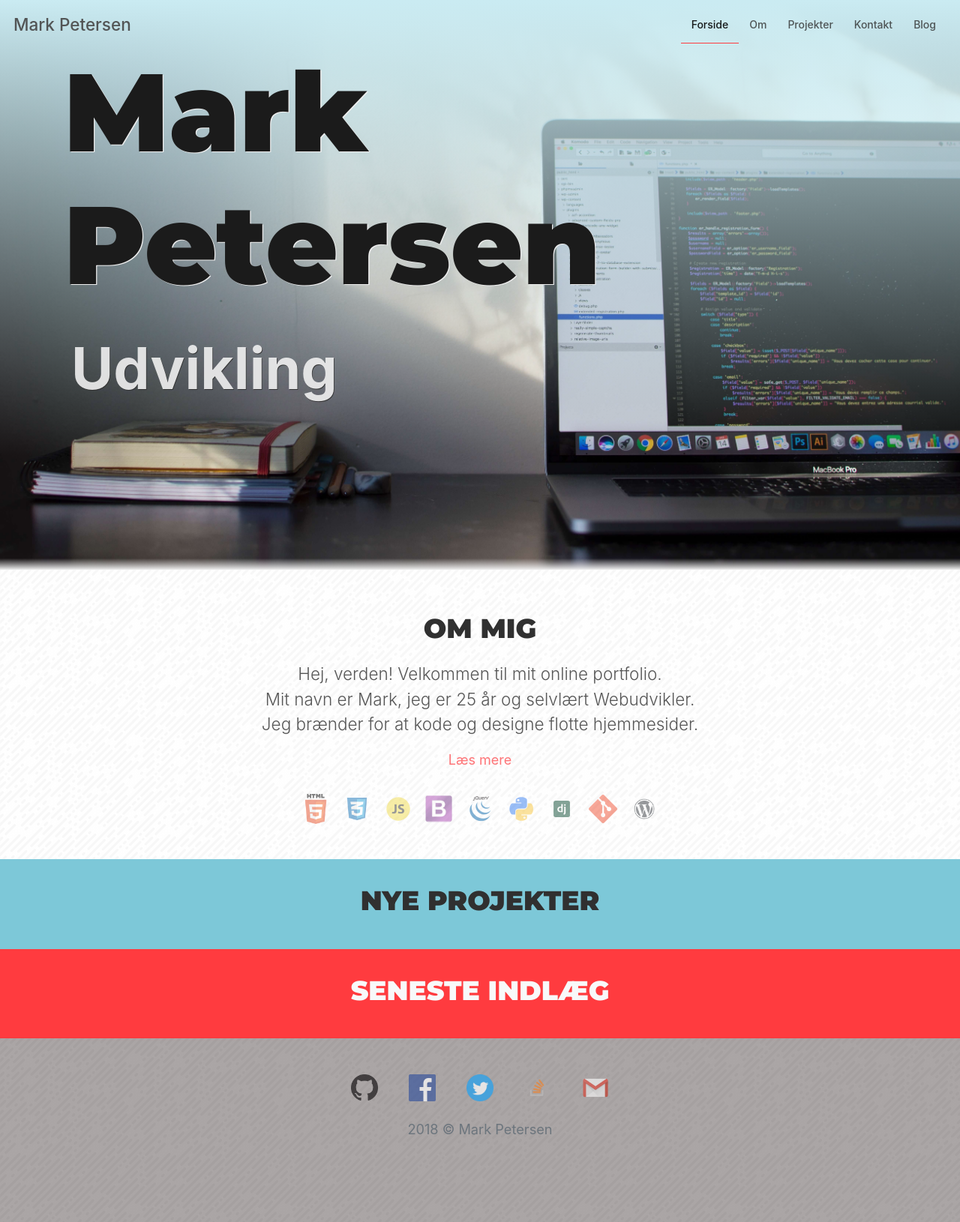
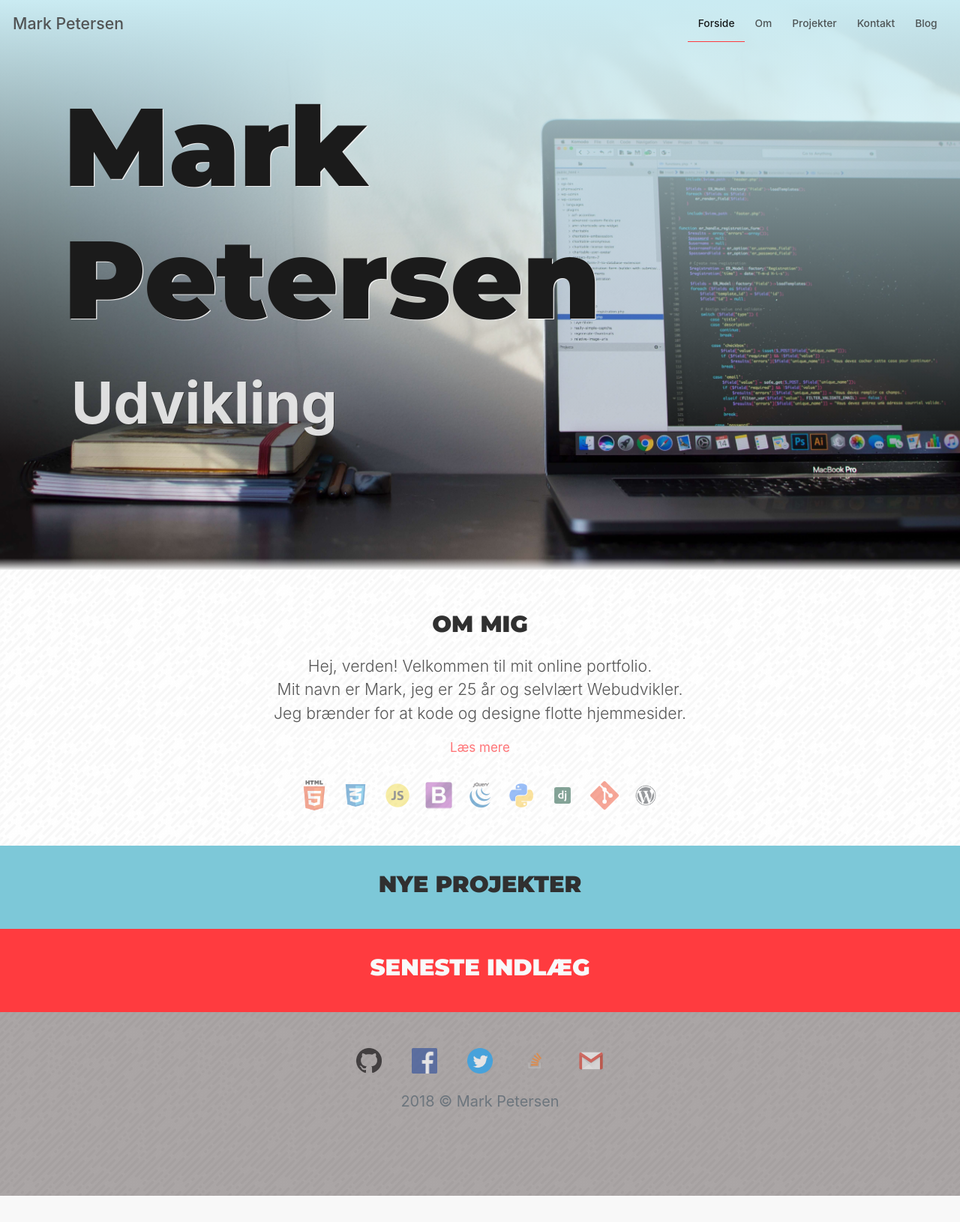
Before and after one commit to MarkP92/personal-portfolio, a Django app: page / in a window 1280 px wide. Shown: the whole page at 75% size. After the commit the page ends 1595 px from the top, so only its background shows below. Run offline with Django 3.2, Linux system fonts and the light colour scheme; data that the repository does not hold is empty; some libraries are stand-ins or nearby versions.

Commit message:
seo and css

```diff
--- a/blog/models.py
+++ b/blog/models.py
@@ -7,6 +7,7 @@ import PIL
 class Category(models.Model):
     title = models.CharField(max_length=100)
     slug = models.SlugField(unique=True)
+    seo_desc = models.CharField(max_length=120, default='Portfolio og personlig hjemmeside for Mark Petersen', blank=True, null=True)
 
     class Meta:
         ordering = ['title']
@@ -23,7 +24,6 @@ class Category(models.Model):
     def __str__(self):
         return self.title
 
-
 class Post(models.Model):
     title = models.CharField(max_length=200)
     author = models.ForeignKey('auth.User', on_delete=models.CASCADE)
@@ -33,6 +33,7 @@ class Post(models.Model):
     slug = models.SlugField(unique=True)
     image = models.ImageField(upload_to='img', null=True, blank=True)
     category = models.ForeignKey(Category, on_delete=models.CASCADE, default='')
+    seo_desc = models.CharField(max_length=120, default='Portfolio og personlig hjemmeside for Mark Petersen', blank=True, null=True)
 
     class Meta:
         ordering = ['-created_at']
--- a/blog/templates/blog/post_detail.html
+++ b/blog/templates/blog/post_detail.html
@@ -1,5 +1,6 @@
 {% extends 'blog/blog_base.html' %}
 {% load static %}
+{% block seo_desc %}{{ post.seo_desc }}{% endblock %}
 {% block title %}{{ post.title }}{% endblock %}
 
 {% block content %}
--- a/blog/templates/blog/post_list.html
+++ b/blog/templates/blog/post_list.html
@@ -9,7 +9,7 @@
     </div>
     <div class="row">
         {% for post in post_list %}
-            <div class="col-md-8 col-sm-12">
+            <div class="col-md-8">
                 <div class="card blog-card">
                     {% if post.image %}
                         <img class="card-img-top" src="{{ post.image.url }}" class="img-fluid" alt="Blog Featured Image">
--- a/blog/views.py
+++ b/blog/views.py
@@ -23,8 +23,6 @@ class CategoryDetailView(DetailView):
     model = Category
     template_name = 'blog/category_detail.html'
 
-
-
 class AllCategoriesView(ListView):
     template_name = 'blog/category_list.html'
 
--- a/project/models.py
+++ b/project/models.py
@@ -13,6 +13,7 @@ class Project(models.Model):
     website = models.URLField(max_length=120, default='', blank=True, null=True)
     github = models.URLField(max_length=120, default='', blank=True, null=True)
     slug = models.SlugField(default='')
+    seo_desc = models.CharField(max_length=120, default='Portfolio og personlig hjemmeside for Mark Petersen', blank=True, null=True)
 
     class Meta:
         ordering = ['-created_at']
--- a/project/templates/project/project_detail.html
+++ b/project/templates/project/project_detail.html
@@ -1,5 +1,6 @@
 {% extends 'project/project_base.html' %}
 {% load static %}
+{% block seo_desc %}{{ project.seo_desc }}{% endblock %}
 {% block title %}{{ project.title }}{% endblock %}
 
 {% block content %}
--- a/project/templates/project/project_list.html
+++ b/project/templates/project/project_list.html
@@ -1,5 +1,6 @@
 {% extends 'project/project_base.html' %}
 {% load static %}
+{% block seo_desc %}{% endblock %}
 {% block title %}Projekter{% endblock %}
 
 {% block content %}
--- a/static/css/style.css
+++ b/static/css/style.css
@@ -1,6 +1,6 @@
 /* GLOBAL */
 html {
-    font-size: 18px;
+    font-size: 17px;
     overflow-x: hidden;
     height: 100%;
 }
@@ -39,6 +39,7 @@ h1,h2,h3,h4,h5,h6 {
     color: #303030;
     line-height: 1.4;
     font-weight: 600;
+    font-size: 1.5rem;
 }
 
 .container-fluid {
@@ -65,6 +66,7 @@ li {
 }
 
 .active {
+    color: rgba(48, 48, 48, 1);
     border-bottom: 1px solid #ff3b3f;
 }
 
@@ -177,8 +179,9 @@ li {
     padding-top: 100px;
 }
 
-.main-content h2 {
+.section-header {
     font-weight: 700;
+    font-size: 1.8rem;
 }
 
 .section {
@@ -187,16 +190,12 @@ li {
 
 .section-header a {
     text-decoration: none;
-    font-weight: 9000;
-}
-
-.display-4 {
-    padding-bottom: 15px;
 }
 
 #jumbo-head {
     color: rgb(255, 255, 255);
     text-shadow: 0.8px 0.8px #303030;
+    font-size: 3rem;
 }
 
 /* ABOUT */
@@ -207,7 +206,7 @@ li {
 
 #about-img {
     padding: 15px;
-    border-radius: 10%;
+    border-radius: 50%;
 }
 
 #about-jumbo {
@@ -357,13 +356,24 @@ li {
 }
 
 /* MEDIA SCREENS */
-@media screen and (max-width: 1025px) {
-    #menu {
-        background-color: rgba(255, 255, 255, 1);
+@media screen {
+    body {
+        font-size: 0.9em;
+    }
+
+    h1,h2,h3,h4,h5,h6 {
+        font-weight: 400;
+        font-size: 1.5rem;
     }
 
     .navbar-light .navbar-nav .nav-link {
-        font-size: 0.7em;
+        font-size: 0.9em!important;
+    }
+}
+
+@media screen and (max-width: 1020px) {
+    #menu {
+        background-color: rgba(255, 255, 255, 1);
     }
 
     .active {
@@ -374,10 +384,6 @@ li {
 
 /* SMALL > MEDIUM PORTRAIT */
 @media screen and (min-width: 315px) and (max-width: 375px) and (orientation:portrait) {
-    body {
-        font-size: 12px;
-    }
-
     .inside-jumbo h1 {
         margin-top: 100px;
         font-size: 11.5vh;
@@ -390,10 +396,6 @@ li {
 
 /* MEDIUM > LARGE PORTRAIT */
 @media screen and (min-width: 376px) and (max-width: 1025px) and (orientation:portrait) {
-    body {
-        font-size: 14px;
-    }
-
     .inside-jumbo h1 {
         margin-top: 120px;
         font-size: 11.5vh;
@@ -406,10 +408,6 @@ li {
 
 /* SMALL > MEDIUM LANDSCAPE */
 @media screen and (min-width: 565px) and (max-width: 670px) and (orientation:landscape) {
-    body {
-        font-size: 14px;
-    }
-
     .inside-jumbo h1 {
         margin-top: 10px;
         font-size: 11.5vw;
@@ -422,16 +420,16 @@ li {
 
 /* MEDIUM > LARGE LANDSCAPE*/
 @media screen and (min-width: 735px) and (max-width: 1370px) and (orientation:landscape) {
-    body {
-        font-size: 14px;
-    }
-
     .inside-jumbo h1 {
-        margin-top: -10px;
         font-size: 11.5vw;
     }
 
     .inside-jumbo p {
         font-size: 6vw;
     }
+
+    .active {
+        color: rgba(48, 48, 48, 1);
+        border-bottom: 1px solid #ff3b3f;
+    }
 }
--- a/templates/base.html
+++ b/templates/base.html
@@ -17,7 +17,7 @@
     <meta charset="UTF-8">
     <meta name="viewport" content="width=device-width, initial-scale=1.0, shrink-to-fit=no">
     <meta http-equiv="X-UA-Compatible" content="ie=edge">
-    <meta name="description" content="Portfolio og personlig hjemmeside for Mark Petersen">
+    <meta name="description" content="{% block seo_desc %}Portfolio og personlig hjemmeside for Mark Petersen{% endblock %}">
     <meta name="robots" content="index,follow">
     <meta name="google-site-verification" content="verification_token">
     <!-- CANONICAL URL -->
```
Also changed, not shown: blog/templates/blog/category_detail.html (+13 -1 lines), static/js/script.js (+0 -15 lines), blog/migrations/0002_auto_20180521_1659.py (added), blog/migrations/0003_auto_20180521_1702.py (added), project/migrations/0002_project_seo_desc.py (added), project/migrations/0003_auto_20180521_1702.py (added).
